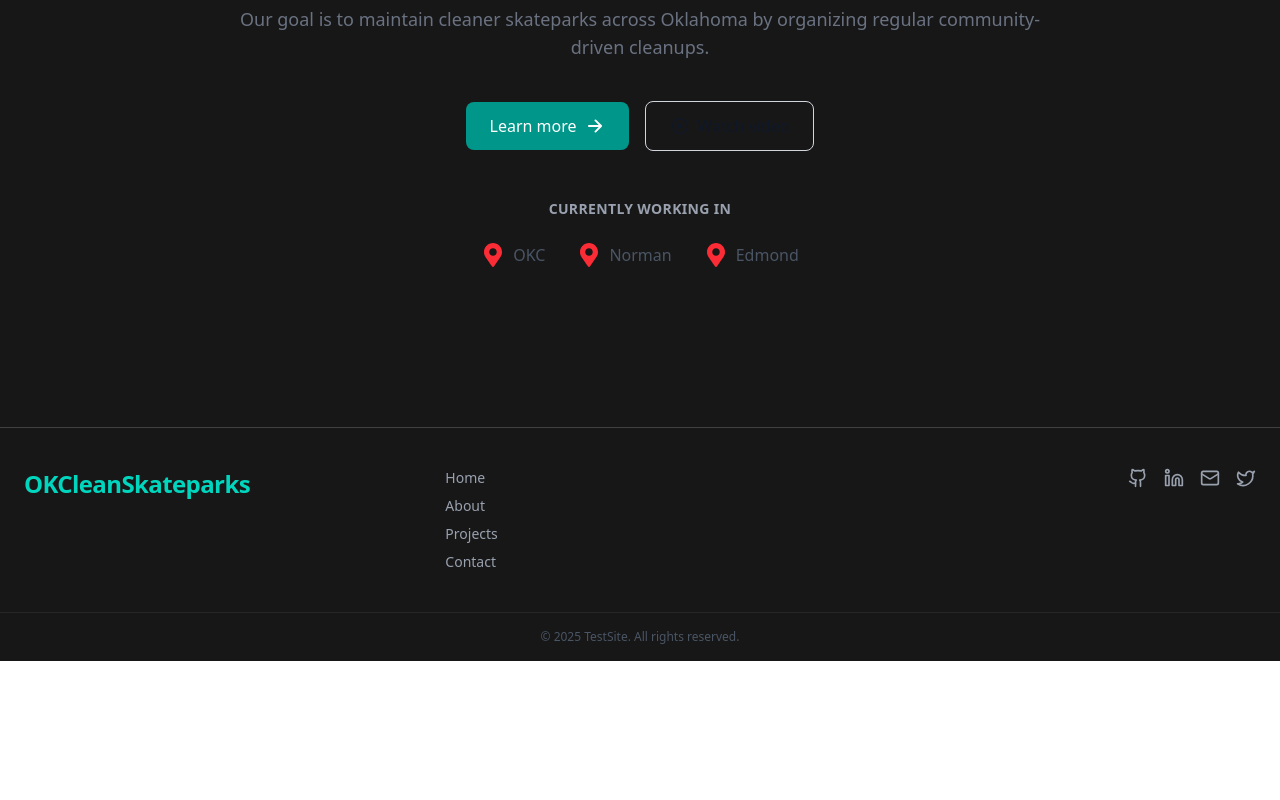
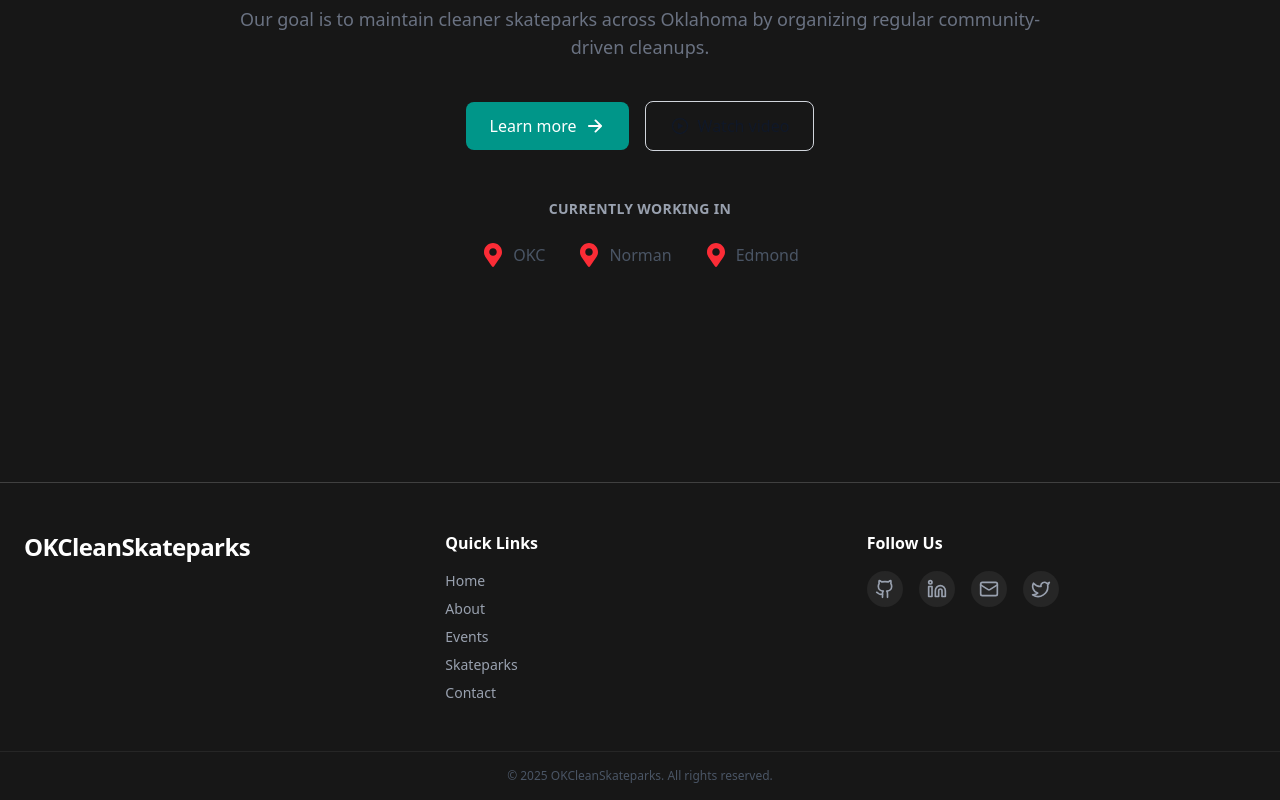
Before and after one commit to ajSeadler/tailwind-template, a React (Vite) app: page / in a window 1280 px wide. Shown: the part 383-1183 px from the top of the page. Before the commit the page ends 1044 px from the top, so only its background shows below. Built offline with nearby package versions, Linux system fonts and the light colour scheme.

Commit message:
add dates to skateparks (for events)

```diff
--- a/src/components/Footer.tsx
+++ b/src/components/Footer.tsx
@@ -1,40 +1,48 @@
+import React from "react";
+import { Link } from "react-router-dom";
 import { Github, Twitter, Mail, Linkedin } from "lucide-react";
-import { Link } from "react-router-dom";
+import { routes } from "../config/routes";
 
-const Footer = () => {
-  return (
+const Footer: React.FC = () => (
   <footer className="bg-neutral-900 border-t border-neutral-700 text-gray-400">
-      <div className="max-w-7xl mx-auto px-6 py-10 grid md:grid-cols-3 gap-8 items-start">
-        {/* Left: Logo and tagline */}
-        <div>
+    <div className="max-w-7xl mx-auto px-6 py-12 grid grid-cols-1 md:grid-cols-3 gap-8">
+      {/* Brand / Logo */}
+      <div className="space-y-3">
         <h2 className="text-2xl font-bold text-white tracking-tight">
-            <span className="text-teal-400">OKCleanSkateparks</span>
+          OKCleanSkateparks
         </h2>
+        {/* <p className="text-gray-300 text-sm">
+          Connecting skaters to cleaner, safer skateparks since 2023.
+        </p> */}
       </div>
 
-        {/* Center: Quick Links */}
-        <div className="flex flex-col gap-2 text-sm">
-          <Link to="/" className="hover:text-teal-400 transition">
-            Home
+      {/* Quick Links */}
+      <div>
+        <h3 className="text-white font-semibold mb-4">Quick Links</h3>
+        <ul className="space-y-2 text-sm">
+          {routes.map(({ to, label }) => (
+            <li key={to}>
+              <Link
+                to={to}
+                className="hover:text-teal-400 transition-colors duration-200"
+              >
+                {label}
               </Link>
-          <Link to="/about" className="hover:text-teal-400 transition">
-            About
-          </Link>
-          <Link to="/projects" className="hover:text-teal-400 transition">
-            Projects
-          </Link>
-          <Link to="/contact" className="hover:text-teal-400 transition">
-            Contact
-          </Link>
+            </li>
+          ))}
+        </ul>
       </div>
 
-        {/* Right: Social icons */}
-        <div className="flex gap-4 justify-start md:justify-end">
+      {/* Social Icons */}
+      <div>
+        <h3 className="text-white font-semibold mb-4">Follow Us</h3>
+        <div className="flex gap-4">
           <a
             href="https://github.com"
             target="_blank"
             rel="noopener noreferrer"
-            className="hover:text-teal-400 transition"
+            className="p-2 rounded-full bg-neutral-800 hover:bg-teal-500 hover:text-white transition-colors duration-200"
+            aria-label="GitHub"
           >
             <Github className="w-5 h-5" />
           </a>
@@ -42,13 +50,15 @@ const Footer = () => {
             href="https://linkedin.com"
             target="_blank"
             rel="noopener noreferrer"
-            className="hover:text-teal-400 transition"
+            className="p-2 rounded-full bg-neutral-800 hover:bg-teal-500 hover:text-white transition-colors duration-200"
+            aria-label="LinkedIn"
           >
             <Linkedin className="w-5 h-5" />
           </a>
           <a
             href="mailto:you@example.com"
-            className="hover:text-teal-400 transition"
+            className="p-2 rounded-full bg-neutral-800 hover:bg-teal-500 hover:text-white transition-colors duration-200"
+            aria-label="Email"
           >
             <Mail className="w-5 h-5" />
           </a>
@@ -56,19 +66,20 @@ const Footer = () => {
             href="https://twitter.com"
             target="_blank"
             rel="noopener noreferrer"
-            className="hover:text-teal-400 transition"
+            className="p-2 rounded-full bg-neutral-800 hover:bg-teal-500 hover:text-white transition-colors duration-200"
+            aria-label="Twitter"
           >
             <Twitter className="w-5 h-5" />
           </a>
         </div>
       </div>
+    </div>
 
     {/* Bottom Bar */}
     <div className="border-t border-neutral-800 py-4 text-center text-xs text-gray-600">
-        &copy; 2025 TestSite. All rights reserved.
+      &copy; {new Date().getFullYear()} OKCleanSkateparks. All rights reserved.
     </div>
   </footer>
 );
-};
 
 export default Footer;
--- a/src/components/LearnMore.tsx
+++ b/src/components/LearnMore.tsx
@@ -1,6 +1,5 @@
 import React from "react";
 // import OurTeam from "./OurTeam";
-import UpcomingEvents from "./UpcomingEvents";
 import { AlertTriangle } from "lucide-react";
 
 const LearnMore: React.FC = () => {
@@ -123,11 +122,6 @@ const LearnMore: React.FC = () => {
         </div>
       </section>
 
-      {/* Section 3: Upcoming Events */}
-      <section className="py-20 px-6 md:px-12 text-white">
-        <UpcomingEvents />
-      </section>
-
       {/* Section 5: Call to Action */}
       {/* <section className="py-20 px-6 md:px-12">
         <div className="max-w-7xl mx-auto text-center">
--- a/src/components/Projects.tsx
+++ b/src/components/Projects.tsx
@@ -1,6 +1,7 @@
 import React from "react";
 import UpcomingEvents from "./UpcomingEvents";
-import { Calendar, Hammer, Users, PartyPopper, Lightbulb } from "lucide-react";
+import { Calendar, Users, PartyPopper, Lightbulb, Share2 } from "lucide-react";
+import { FiTwitter, FiInstagram } from "react-icons/fi";
 
 const Projects: React.FC = () => {
   return (
@@ -16,6 +17,11 @@ const Projects: React.FC = () => {
             on deck.
           </p>
         </header>
+
+        {/* Upcoming Events */}
+        <section className="mb-16">
+          <UpcomingEvents />
+        </section>
 
         {/* How it works */}
         <section className="mb-16">
@@ -43,25 +49,37 @@ const Projects: React.FC = () => {
           </ul>
         </section>
 
-        {/* Upcoming Events */}
+        {/* Social Updates Info */}
         <section className="mb-16">
-          <UpcomingEvents />
+          <div className="flex items-center p-4 rounded-lg border-l-4 border-teal-400">
+            <Share2 className="w-6 h-6 text-teal-400 mr-3" />
+            <p className="flex-1 text-gray-300 text-sm sm:text-base">
+              Stay in the loop—follow our cleanup progress and event highlights
+              on social media!
+            </p>
+            <div className="flex items-center space-x-4">
+              <a
+                href="https://twitter.com/yourhandle"
+                aria-label="Twitter"
+                target="_blank"
+                rel="noopener noreferrer"
+              >
+                <FiTwitter className="w-5 h-5 text-teal-400 hover:text-teal-300 transition" />
+              </a>
+              <a
+                href="https://instagram.com/yourhandle"
+                aria-label="Instagram"
+                target="_blank"
+                rel="noopener noreferrer"
+              >
+                <FiInstagram className="w-5 h-5 text-teal-400 hover:text-teal-300 transition" />
+              </a>
+            </div>
+          </div>
         </section>
 
         {/* Get Involved CTA */}
-        <section className="mb-16 text-center">
-          <h2 className="text-2xl font-semibold text-teal-300 mb-4">
-            Want to Host a Cleanup?
-          </h2>
-          <p className="text-gray-400 mb-4 text-sm sm:text-base">
-            We’re here to support you! Whether it's your local DIY spot or a
-            city park, you can make a difference.
-          </p>
-          <button className="bg-teal-500 hover:bg-teal-600 text-white font-semibold px-6 py-2 rounded-xl transition-all inline-flex items-center gap-2">
-            <Hammer className="w-5 h-5" />
-            Start a Project
-          </button>
-        </section>
+        {/* ...your CTA goes here... */}
       </div>
     </div>
   );
--- /dev/null
+++ b/src/config/routes.ts
@@ -0,0 +1,8 @@
+// src/config/routes.ts
+export const routes = [
+  { to: "/", label: "Home" },
+  { to: "/about", label: "About" },
+  { to: "/projects", label: "Events" },
+  { to: "/skateparks", label: "Skateparks" },
+  { to: "/contact", label: "Contact" },
+];
--- a/src/data/events.ts
+++ b/src/data/events.ts
@@ -11,19 +11,19 @@ export const events: Event[] = [
   {
     id: "mat-hoffman-action-sports-park",
     location: "Mat Hoffman Action Sports Park",
-    date: "TBD",
+    date: "5/3/2025",
     time: "10:00 AM – 2:00 PM",
   },
   {
     id: "stars-and-stripes-skatepark",
     location: "Stars and Stripes Skatepark",
-    date: "TBD",
+    date: "6/7/2025",
     time: "9:30 AM – 1:30 PM",
   },
   {
     id: "mathis-skate-park",
     location: "Mathis Brothers Skatepark",
-    date: "TBD",
+    date: "7/5/2025",
     time: "11:00 AM – 3:00 PM",
   },
 ];
--- a/src/pages/Home.tsx
+++ b/src/pages/Home.tsx
@@ -5,7 +5,7 @@ import Hero from "../components/Hero";
 
 const Home: React.FC = () => {
   return (
-    <div className="bg-neutral-900 text-white">
+    <div className="bg-neutral-900 text-white h-screen">
       {/* Hero Section */}
       <section className="flex flex-col justify-center">
         <Hero />
```
Also changed, not shown: src/components/SkateparkList.tsx (+59 -16 lines), src/pages/SkateparkPage.tsx (+39 -9 lines), 1 other file (tests, documents, lock files or other folders). Lines whose indentation alone changed are shown as unchanged.
